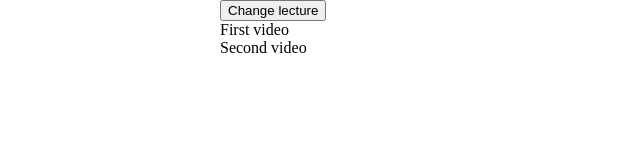
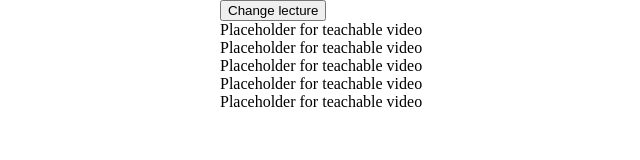
Before and after one commit to hsribei/teachable-markdown, a website: page index.html in a window 1280 px wide. Shown: the whole page, without its empty margins (20-660 px from the left). Drawn offline with Linux system fonts and the light colour scheme.

Commit message:
Support multiple videos
Show the first video before the text content and the rest after the text.

```diff
--- a/index.html
+++ b/index.html
@@ -16,8 +16,21 @@
     </script>
     <button onclick="changeLecture();">Change lecture</button>
     <div class="lecture-content">
-      <div class="lecture-attachment-type-video">First video</div>
-      <div class="lecture-attachment-type-video">Second video</div>
+      <div class="lecture-attachment-type-video">
+        Placeholder for teachable video
+      </div>
+      <div class="lecture-attachment-type-video">
+        Placeholder for teachable video
+      </div>
+      <div class="lecture-attachment-type-video">
+        Placeholder for teachable video
+      </div>
+      <div class="lecture-attachment-type-video">
+        Placeholder for teachable video
+      </div>
+      <div class="lecture-attachment-type-video">
+        Placeholder for teachable video
+      </div>
       <script src="./index.js"></script>
     </div>
   </body>
--- a/index.js
+++ b/index.js
@@ -110,7 +110,7 @@ function main(event) {
 
   const lectureContentElement = document.querySelector(".lecture-content");
   const videos = document.querySelectorAll(".lecture-attachment-type-video");
-  if (videos.length === 2) {
+  if (videos.length >= 2) {
     lectureContentElement.insertBefore(embeddedHtmlRootElement, videos[1]);
   } else {
     lectureContentElement.appendChild(embeddedHtmlRootElement);
```
